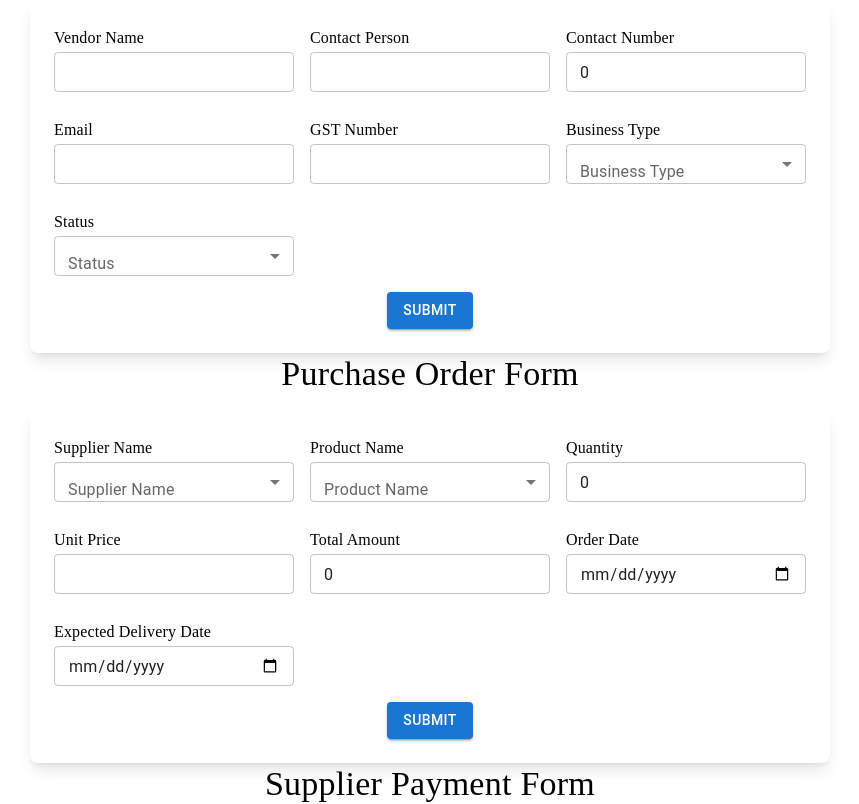
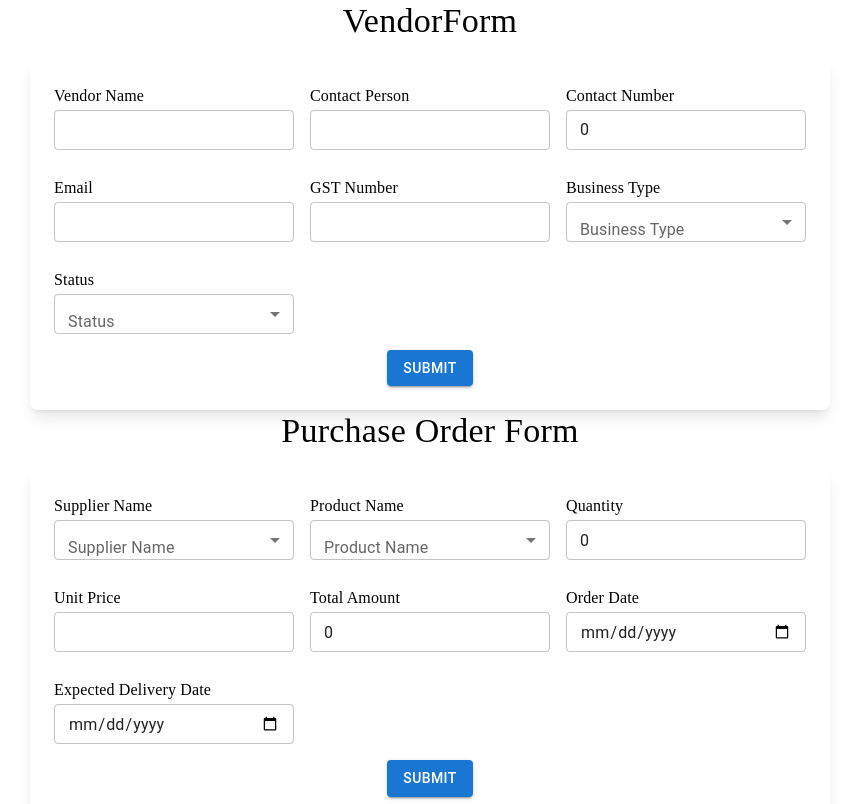
Before and after one commit to DeveloperDhanush-git/elcodamics-dynamic-components, a React (Create React App) app: page / in a window 1280 px wide. Shown: the top 804 px of the page, without its empty margins (210-1069 px from the left). Built offline with nearby package versions, Linux system fonts and the light colour scheme.

Commit message:
heading added

```diff
--- a/src/Common/DynamicCompents/Suppliersform/VendorForm.js
+++ b/src/Common/DynamicCompents/Suppliersform/VendorForm.js
@@ -1,5 +1,6 @@
 import React from "react";
 import DynamicForm from "./DynamicForm";
+import { Typography } from "@mui/material";
 
 const vendorFields = [
   { name: "vendorName", label: "Vendor Name", type: "text", validation: { required: true } },
@@ -22,9 +23,15 @@ const vendorFields = [
     validation: { required: true },
   },
 ];
-
 const VendorForm = () => {
-  return <DynamicForm formFields={vendorFields} onSubmit={(values) => console.log(values)} formTitle="Vendor Form" />;
+  return (
+    <>
+      <Typography variant="h4" align="center" sx={{ fontFamily: "Montserrat", marginBottom: 2 }}>
+        VendorForm
+      </Typography>
+      <DynamicForm formFields={vendorFields} onSubmit={(values) => console.log(values)} />
+    </>
+  );
 };
 
 export default VendorForm;
```
